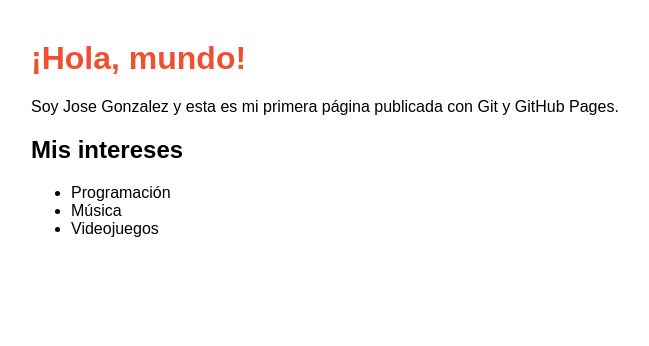
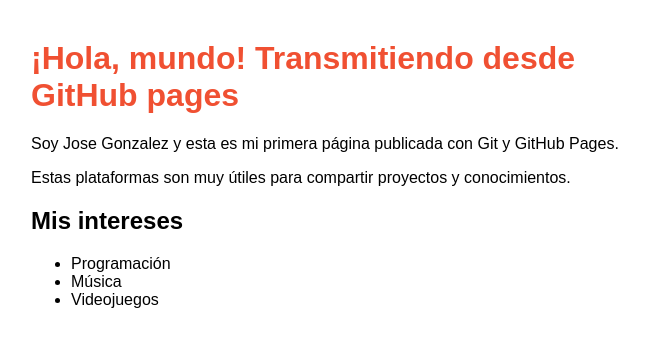
Before and after one commit to josegonzalez16/mi-primera-pagina, a plain HTML site: page index.html in a window 1280 px wide. Shown: the whole page, without its empty margins (309-958 px from the left). Drawn offline with Linux system fonts and the light colour scheme.

Commit message:
Agrega reflexión sobre lo aprendido

```diff
--- a/index.html
+++ b/index.html
@@ -11,8 +11,9 @@
 
 </head>
 <body>
-  <h1>¡Hola, mundo!</h1>
+  <h1>¡Hola, mundo! Transmitiendo desde GitHub pages</h1>
   <p>Soy Jose Gonzalez y esta es mi primera página publicada con Git y GitHub Pages.</p>
+  <p>Estas plataformas son muy útiles para compartir proyectos y conocimientos.</p>
     <h2>Mis intereses</h2>
   <ul>
     <li>Programación</li>
```
